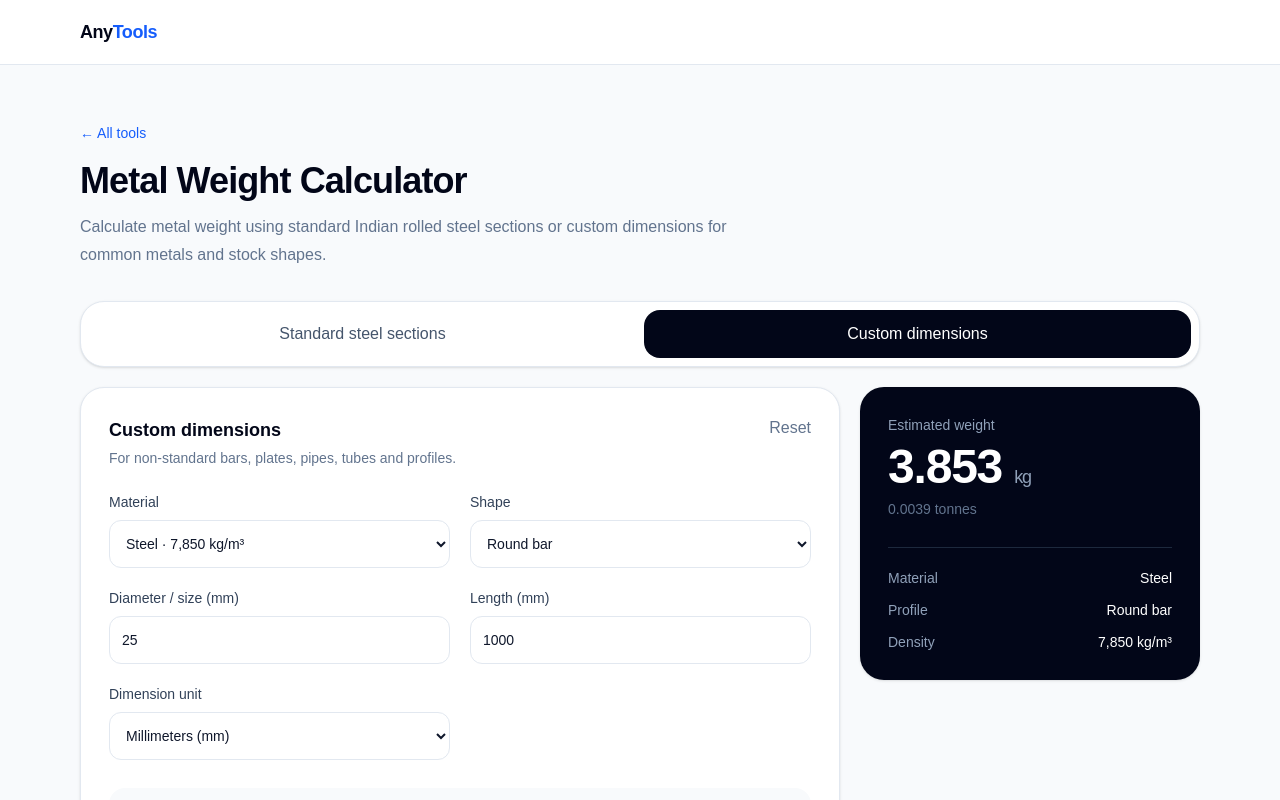
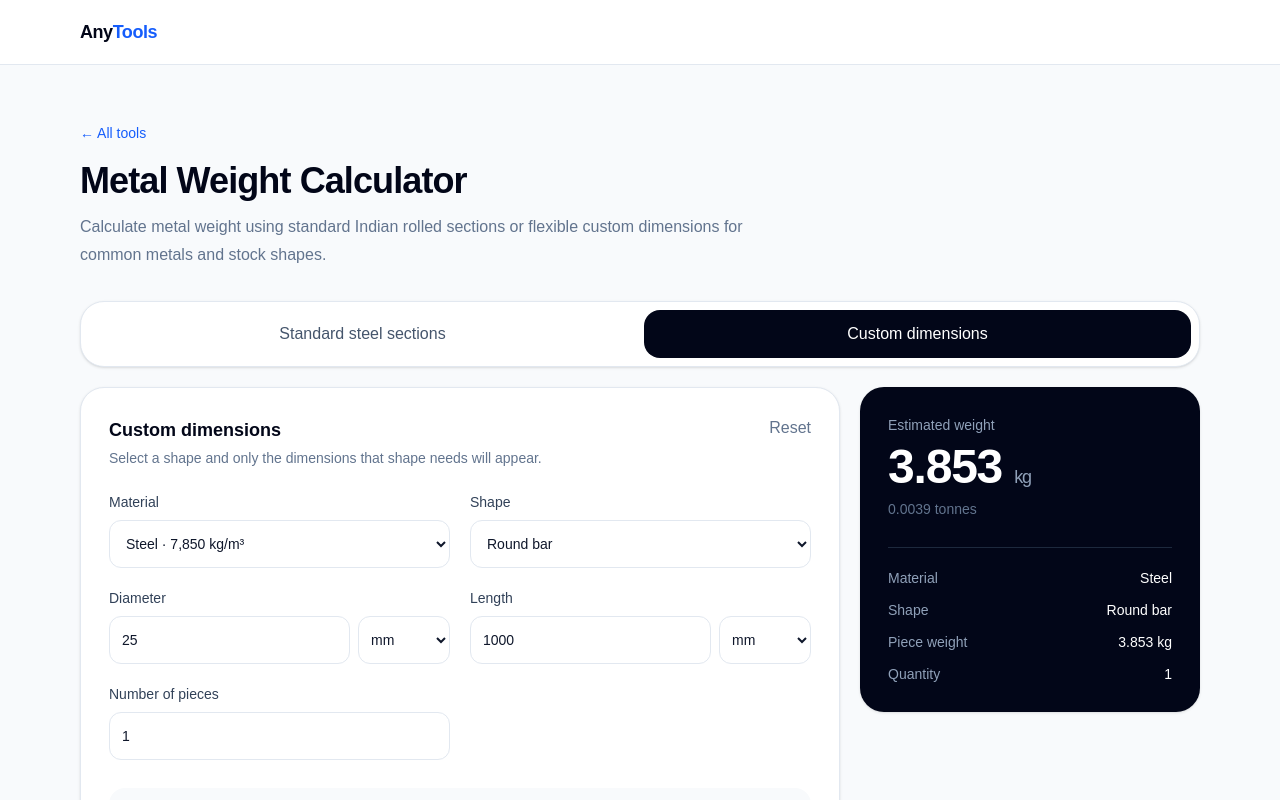
Before and after one commit to farukislamyt/any-tools, a Next.js app: page /tools/metal-weight in a window 1280 px wide. Both pictures are taken after a click on the button "Custom dimensions". Shown: the top 800 px of the page. Built offline with nearby package versions, Linux system fonts and the light colour scheme.

Commit message:
Upgrade metal weight inputs by shape and unit

```diff
--- a/app/tools/metal-weight/page.tsx
+++ b/app/tools/metal-weight/page.tsx
@@ -5,8 +5,11 @@ import { ToolShell } from "@/components/tool-shell";
 import { sectionFamilies, steelSections } from "@/lib/steel-sections";
 
 type Mode = "standard" | "custom";
-type Shape = "round" | "square" | "rectangle" | "flat" | "hex" | "octagon" | "plate" | "pipe" | "tube" | "angle" | "channel" | "i-beam" | "h-beam" | "tee" | "z" | "wire";
+type Shape =
+  | "round" | "square" | "rectangle" | "flat" | "hex" | "octagon" | "plate" | "pipe" | "tube"
+  | "angle" | "channel" | "i-beam" | "h-beam" | "tee" | "z" | "wire";
 type Material = keyof typeof materials;
+type Unit = "mm" | "cm" | "m" | "in" | "ft";
 
 const materials = {
   Steel: 7850, "Carbon steel": 7850, "Mild steel": 7850,
@@ -28,8 +31,26 @@ const shapes: { value: Shape; label: string }[] = [
   { value: "tee", label: "T-section" }, { value: "z", label: "Z-section" },
 ];
 
+const units: { value: Unit; label: string }[] = [
+  { value: "mm", label: "mm" }, { value: "cm", label: "cm" }, { value: "m", label: "m" },
+  { value: "in", label: "in" }, { value: "ft", label: "ft" },
+];
+
 const inputClass = "mt-2 h-12 w-full rounded-xl border border-slate-200 bg-white px-3 text-slate-900 outline-none transition focus:border-slate-900 focus:ring-2 focus:ring-slate-100";
 const positive = (v: string) => { const n = Number(v); return Number.isFinite(n) && n > 0 ? n : 0; };
+const toMm = (value: string, unit: Unit) => positive(value) * ({ mm: 1, cm: 10, m: 1000, in: 25.4, ft: 304.8 }[unit]);
+
+function DimensionInput({ label, value, unit, onValue, onUnit }: { label: string; value: string; unit: Unit; onValue: (v: string) => void; onUnit: (u: Unit) => void }) {
+  return <label className="text-sm font-medium text-slate-700">
+    {label}
+    <div className="mt-2 grid grid-cols-[minmax(0,1fr)_92px] gap-2">
+      <input inputMode="decimal" min="0" value={value} onChange={e => onValue(e.target.value)} className="h-12 w-full rounded-xl border border-slate-200 bg-white px-3 text-slate-900 outline-none transition focus:border-slate-900 focus:ring-2 focus:ring-slate-100" />
+      <select value={unit} onChange={e => onUnit(e.target.value as Unit)} className="h-12 rounded-xl border border-slate-200 bg-white px-2 text-slate-900 outline-none focus:border-slate-900 focus:ring-2 focus:ring-slate-100">
+        {units.map(u => <option key={u.value} value={u.value}>{u.label}</option>)}
+      </select>
+    </div>
+  </label>;
+}
 
 export default function MetalWeightPage() {
   const [mode, setMode] = useState<Mode>("standard");
@@ -37,23 +58,31 @@ export default function MetalWeightPage() {
   const [designation, setDesignation] = useState("ISMB 200");
   const [quantity, setQuantity] = useState("1");
   const [length, setLength] = useState("6");
-  const [lengthUnit, setLengthUnit] = useState<"m" | "ft" | "mm">("m");
+  const [lengthUnit, setLengthUnit] = useState<Unit>("m");
 
   const [material, setMaterial] = useState<Material>("Steel");
   const [shape, setShape] = useState<Shape>("round");
   const [size, setSize] = useState("25");
+  const [sizeUnit, setSizeUnit] = useState<Unit>("mm");
   const [size2, setSize2] = useState("10");
+  const [size2Unit, setSize2Unit] = useState<Unit>("mm");
   const [thickness, setThickness] = useState("2");
+  const [thicknessUnit, setThicknessUnit] = useState<Unit>("mm");
   const [flange, setFlange] = useState("50");
+  const [flangeUnit, setFlangeUnit] = useState<Unit>("mm");
+  const [flangeThickness, setFlangeThickness] = useState("5");
+  const [flangeThicknessUnit, setFlangeThicknessUnit] = useState<Unit>("mm");
   const [web, setWeb] = useState("5");
+  const [webUnit, setWebUnit] = useState<Unit>("mm");
   const [customLength, setCustomLength] = useState("1000");
-  const [unit, setUnit] = useState<"mm" | "cm" | "m" | "in">("mm");
+  const [customLengthUnit, setCustomLengthUnit] = useState<Unit>("mm");
+  const [customQuantity, setCustomQuantity] = useState("1");
 
   const familySections = useMemo(() => steelSections.filter(s => s.family === family), [family]);
   const selectedStandard = steelSections.find(s => s.designation === designation) ?? familySections[0];
 
   const standardResult = useMemo(() => {
-    const meters = positive(length) * ({ m: 1, ft: 0.3048, mm: 0.001 }[lengthUnit]);
+    const meters = toMm(length, lengthUnit) / 1000;
     const pieces = Math.max(1, Math.floor(positive(quantity)));
     const kgPerM = selectedStandard?.massKgPerM ?? 0;
     const pieceKg = kgPerM * meters;
@@ -61,40 +90,47 @@ export default function MetalWeightPage() {
   }, [designation, length, lengthUnit, quantity, selectedStandard]);
 
   const customResult = useMemo(() => {
-    const a = positive(size), b = positive(size2), t = positive(thickness);
-    const f = positive(flange), w = positive(web), l = positive(customLength);
-    const factor = { mm: 1, cm: 10, m: 1000, in: 25.4 }[unit];
-    const x = a * factor, y = b * factor, wall = t * factor, fl = f * factor, wd = w * factor, len = l * factor;
+    const a = toMm(size, sizeUnit);
+    const b = toMm(size2, size2Unit);
+    const t = toMm(thickness, thicknessUnit);
+    const f = toMm(flange, flangeUnit);
+    const ft = toMm(flangeThickness, flangeThicknessUnit);
+    const w = toMm(web, webUnit);
+    const l = toMm(customLength, customLengthUnit);
     let area = 0;
-    if (["round", "wire"].includes(shape)) area = Math.PI * (x / 2) ** 2;
-    if (shape === "square") area = x ** 2;
-    if (["rectangle", "flat", "plate"].includes(shape)) area = x * y;
-    if (shape === "hex") area = (3 * Math.sqrt(3) * x ** 2) / 8;
-    if (shape === "octagon") area = 2 * (1 + Math.sqrt(2)) * (x / 2) ** 2;
-    if (shape === "pipe") area = Math.PI * ((x / 2) ** 2 - Math.max(0, (x - 2 * wall) / 2) ** 2);
-    if (shape === "tube") area = x * y - Math.max(0, x - 2 * wall) * Math.max(0, y - 2 * wall);
-    if (shape === "angle") area = 2 * fl * wall - wall ** 2;
-    if (shape === "channel") area = 2 * fl * wall + Math.max(0, x - wall) * wd;
-    if (["i-beam", "h-beam"].includes(shape)) area = 2 * fl * wall + Math.max(0, x - 2 * wall) * wd;
-    if (shape === "tee") area = fl * wall + Math.max(0, x - wall) * wd;
-    if (shape === "z") area = 2 * fl * wall + Math.max(0, x - 2 * wall) * wd;
-    const two = ["rectangle", "flat", "plate", "tube"].includes(shape);
-    const structural = ["angle", "channel", "i-beam", "h-beam", "tee", "z"].includes(shape);
-    const valid = a > 0 && l > 0 && area > 0 && (!two || b > 0) && (!structural || (f > 0 && w > 0 && t > 0));
-    const kg = valid ? area * len * materials[material] / 1e9 : 0;
-    return { kg, tonnes: kg / 1000 };
-  }, [material, shape, size, size2, thickness, flange, web, customLength, unit]);
 
-  const twoDimensions = ["rectangle", "flat", "plate", "tube"].includes(shape);
-  const hollow = ["pipe", "tube"].includes(shape);
-  const structural = ["angle", "channel", "i-beam", "h-beam", "tee", "z"].includes(shape);
-  const primary = ["round", "pipe", "hex", "octagon", "wire"].includes(shape) ? "Diameter / size" : "Width / height";
+    if (["round", "wire"].includes(shape)) area = Math.PI * (a / 2) ** 2;
+    if (shape === "square") area = a ** 2;
+    if (["rectangle"].includes(shape)) area = a * b;
+    if (["flat", "plate"].includes(shape)) area = a * b;
+    if (shape === "hex") area = (3 * Math.sqrt(3) * a ** 2) / 8;
+    if (shape === "octagon") area = 2 * (1 + Math.sqrt(2)) * (a / 2) ** 2;
+    if (shape === "pipe") area = Math.PI * ((a / 2) ** 2 - Math.max(0, (a - 2 * t) / 2) ** 2);
+    if (shape === "tube") area = a * b - Math.max(0, a - 2 * t) * Math.max(0, b - 2 * t);
+    if (shape === "angle") area = 2 * a * t + 2 * b * t - t ** 2;
+    if (["channel", "i-beam", "h-beam"].includes(shape)) area = 2 * f * ft + Math.max(0, a - 2 * ft) * w;
+    if (shape === "tee") area = f * ft + Math.max(0, a - ft) * w;
+    if (shape === "z") area = 2 * f * ft + Math.max(0, a - 2 * ft) * w;
+
+    const pieces = Math.max(1, Math.floor(positive(customQuantity)));
+    const valid = a > 0 && l > 0 && area > 0;
+    const pieceKg = valid ? area * l * materials[material] / 1e9 : 0;
+    return { pieceKg, totalKg: pieceKg * pieces, tonnes: (pieceKg * pieces) / 1000, pieces };
+  }, [material, shape, size, sizeUnit, size2, size2Unit, thickness, thicknessUnit, flange, flangeUnit, flangeThickness, flangeThicknessUnit, web, webUnit, customLength, customLengthUnit, customQuantity]);
+
   const reset = () => {
     setMode("standard"); setFamily("ISMB"); setDesignation("ISMB 200"); setQuantity("1"); setLength("6"); setLengthUnit("m");
-    setMaterial("Steel"); setShape("round"); setSize("25"); setSize2("10"); setThickness("2"); setFlange("50"); setWeb("5"); setCustomLength("1000"); setUnit("mm");
+    setMaterial("Steel"); setShape("round"); setSize("25"); setSizeUnit("mm"); setSize2("10"); setSize2Unit("mm");
+    setThickness("2"); setThicknessUnit("mm"); setFlange("50"); setFlangeUnit("mm"); setFlangeThickness("5"); setFlangeThicknessUnit("mm");
+    setWeb("5"); setWebUnit("mm"); setCustomLength("1000"); setCustomLengthUnit("mm"); setCustomQuantity("1");
   };
 
-  return <ToolShell title="Metal Weight Calculator" description="Calculate metal weight using standard Indian rolled steel sections or custom dimensions for common metals and stock shapes.">
+  const structural = ["angle", "channel", "i-beam", "h-beam", "tee", "z"].includes(shape);
+  const hollow = ["pipe", "tube"].includes(shape);
+  const twoDimensions = ["rectangle", "flat", "plate", "tube"].includes(shape);
+  const shapeLabel = shapes.find(s => s.value === shape)?.label;
+
+  return <ToolShell title="Metal Weight Calculator" description="Calculate metal weight using standard Indian rolled sections or flexible custom dimensions for common metals and stock shapes.">
     <div className="mb-5 rounded-3xl border border-slate-200 bg-white p-2 shadow-sm">
       <div className="grid grid-cols-2 gap-2">
         <button type="button" onClick={() => setMode("standard")} className={`rounded-2xl px-4 py-3 text-sm font-semibold transition ${mode === "standard" ? "bg-slate-950 text-white" : "text-slate-600 hover:bg-slate-50"}`}>Standard steel sections</button>
@@ -104,40 +140,45 @@ export default function MetalWeightPage() {
 
     {mode === "standard" ? <div className="grid gap-5 lg:grid-cols-[minmax(0,1fr)_340px]">
       <section className="rounded-3xl border border-slate-200 bg-white p-5 shadow-sm sm:p-7">
-        <div className="mb-6 flex items-start justify-between gap-4"><div><h2 className="text-lg font-semibold text-slate-950">Standard rolled section</h2><p className="mt-1 text-sm text-slate-500">Select a catalogue section; weight uses its standard mass per metre.</p></div><button type="button" onClick={reset} className="text-sm font-medium text-slate-500 hover:text-slate-950">Reset</button></div>
+        <div className="mb-6 flex items-start justify-between gap-4"><div><h2 className="text-lg font-semibold text-slate-950">Standard rolled section</h2><p className="mt-1 text-sm text-slate-500">Choose a catalogue section; its standard mass per metre is used.</p></div><button type="button" onClick={reset} className="text-sm font-medium text-slate-500 hover:text-slate-950">Reset</button></div>
         <div className="grid gap-5 sm:grid-cols-2">
           <label className="text-sm font-medium text-slate-700">Section family<select value={family} onChange={e => { const next = e.target.value as typeof family; setFamily(next); setDesignation(steelSections.find(s => s.family === next)?.designation ?? ""); }} className={inputClass}>{sectionFamilies.map(f => <option key={f} value={f}>{f}</option>)}</select></label>
           <label className="text-sm font-medium text-slate-700">Section designation<select value={designation} onChange={e => setDesignation(e.target.value)} className={inputClass}>{familySections.map(s => <option key={s.designation} value={s.designation}>{s.designation} · {s.massKgPerM} kg/m</option>)}</select></label>
-          <label className="text-sm font-medium text-slate-700">Length per piece<input inputMode="decimal" min="0" value={length} onChange={e => setLength(e.target.value)} className={inputClass} /></label>
-          <label className="text-sm font-medium text-slate-700">Length unit<select value={lengthUnit} onChange={e => setLengthUnit(e.target.value as typeof lengthUnit)} className={inputClass}><option value="m">Meters (m)</option><option value="ft">Feet (ft)</option><option value="mm">Millimeters (mm)</option></select></label>
+          <DimensionInput label="Length per piece" value={length} unit={lengthUnit} onValue={setLength} onUnit={setLengthUnit} />
           <label className="text-sm font-medium text-slate-700">Number of pieces<input inputMode="numeric" min="1" step="1" value={quantity} onChange={e => setQuantity(e.target.value)} className={inputClass} /></label>
         </div>
-        <div className="mt-7 grid gap-3 rounded-2xl bg-slate-50 p-4 text-sm text-slate-600 sm:grid-cols-3">
-          <div><p className="text-xs text-slate-400">Standard mass</p><p className="mt-1 font-semibold text-slate-900">{selectedStandard?.massKgPerM ?? 0} kg/m</p></div>
-          <div><p className="text-xs text-slate-400">Nominal depth</p><p className="mt-1 font-semibold text-slate-900">{selectedStandard?.depthMm ? `${selectedStandard.depthMm} mm` : "—"}</p></div>
-          <div><p className="text-xs text-slate-400">Nominal width</p><p className="mt-1 font-semibold text-slate-900">{selectedStandard?.widthMm ? `${selectedStandard.widthMm} mm` : "—"}</p></div>
-        </div>
-        <p className="mt-5 text-xs leading-5 text-slate-500">Catalogue values are intended for quantity and weight estimation. For fabrication, procurement or structural design, verify the current applicable standard and mill certificate.</p>
+        <div className="mt-7 grid gap-3 rounded-2xl bg-slate-50 p-4 text-sm sm:grid-cols-3"><div><p className="text-xs text-slate-400">Standard mass</p><p className="mt-1 font-semibold text-slate-900">{selectedStandard?.massKgPerM ?? 0} kg/m</p></div><div><p className="text-xs text-slate-400">Nominal depth</p><p className="mt-1 font-semibold text-slate-900">{selectedStandard?.depthMm ? `${selectedStandard.depthMm} mm` : "—"}</p></div><div><p className="text-xs text-slate-400">Nominal width</p><p className="mt-1 font-semibold text-slate-900">{selectedStandard?.widthMm ? `${selectedStandard.widthMm} mm` : "—"}</p></div></div>
+        <p className="mt-5 text-xs leading-5 text-slate-500">Catalogue values are intended for quantity and weight estimation. For fabrication, procurement or structural design, verify the applicable standard and mill certificate.</p>
       </section>
       <aside className="h-fit rounded-3xl bg-slate-950 p-6 text-white shadow-sm sm:p-7 lg:sticky lg:top-6"><p className="text-sm text-slate-400">Total estimated weight</p><div className="mt-2 text-4xl font-bold tracking-tight sm:text-5xl">{standardResult.totalKg.toFixed(3)} <span className="text-lg font-medium text-slate-400">kg</span></div><p className="mt-2 text-sm text-slate-500">{(standardResult.totalKg / 1000).toFixed(4)} tonnes</p><div className="mt-7 border-t border-slate-800 pt-5 text-sm"><div className="flex justify-between gap-4"><span className="text-slate-400">Section</span><span>{selectedStandard?.designation}</span></div><div className="mt-3 flex justify-between"><span className="text-slate-400">Piece weight</span><span>{standardResult.pieceKg.toFixed(3)} kg</span></div><div className="mt-3 flex justify-between"><span className="text-slate-400">Quantity</span><span>{standardResult.pieces}</span></div></div></aside>
     </div> : <div className="grid gap-5 lg:grid-cols-[minmax(0,1fr)_340px]">
       <section className="rounded-3xl border border-slate-200 bg-white p-5 shadow-sm sm:p-7">
-        <div className="mb-6 flex items-start justify-between gap-4"><div><h2 className="text-lg font-semibold text-slate-950">Custom dimensions</h2><p className="mt-1 text-sm text-slate-500">For non-standard bars, plates, pipes, tubes and profiles.</p></div><button type="button" onClick={reset} className="text-sm font-medium text-slate-500 hover:text-slate-950">Reset</button></div>
+        <div className="mb-6 flex items-start justify-between gap-4"><div><h2 className="text-lg font-semibold text-slate-950">Custom dimensions</h2><p className="mt-1 text-sm text-slate-500">Select a shape and only the dimensions that shape needs will appear.</p></div><button type="button" onClick={reset} className="text-sm font-medium text-slate-500 hover:text-slate-950">Reset</button></div>
         <div className="grid gap-5 sm:grid-cols-2">
           <label className="text-sm font-medium text-slate-700">Material<select value={material} onChange={e => setMaterial(e.target.value as Material)} className={inputClass}>{Object.entries(materials).map(([name, density]) => <option key={name} value={name}>{name} · {density.toLocaleString()} kg/m³</option>)}</select></label>
           <label className="text-sm font-medium text-slate-700">Shape<select value={shape} onChange={e => setShape(e.target.value as Shape)} className={inputClass}>{shapes.map(s => <option key={s.value} value={s.value}>{s.label}</option>)}</select></label>
-          <label className="text-sm font-medium text-slate-700">{primary} ({unit})<input inputMode="decimal" min="0" value={size} onChange={e => setSize(e.target.value)} className={inputClass} /></label>
-          {twoDimensions && <label className="text-sm font-medium text-slate-700">{shape === "plate" || shape === "flat" ? "Thickness" : "Height"} ({unit})<input inputMode="decimal" min="0" value={size2} onChange={e => setSize2(e.target.value)} className={inputClass} /></label>}
-          {hollow && <label className="text-sm font-medium text-slate-700">Wall thickness ({unit})<input inputMode="decimal" min="0" value={thickness} onChange={e => setThickness(e.target.value)} className={inputClass} /></label>}
-          {structural && <><label className="text-sm font-medium text-slate-700">Flange width ({unit})<input inputMode="decimal" min="0" value={flange} onChange={e => setFlange(e.target.value)} className={inputClass} /></label><label className="text-sm font-medium text-slate-700">Web thickness ({unit})<input inputMode="decimal" min="0" value={web} onChange={e => setWeb(e.target.value)} className={inputClass} /></label><label className="text-sm font-medium text-slate-700">Section thickness ({unit})<input inputMode="decimal" min="0" value={thickness} onChange={e => setThickness(e.target.value)} className={inputClass} /></label></>}
-          <label className="text-sm font-medium text-slate-700">Length ({unit})<input inputMode="decimal" min="0" value={customLength} onChange={e => setCustomLength(e.target.value)} className={inputClass} /></label>
-          <label className="text-sm font-medium text-slate-700">Dimension unit<select value={unit} onChange={e => setUnit(e.target.value as typeof unit)} className={inputClass}><option value="mm">Millimeters (mm)</option><option value="cm">Centimeters (cm)</option><option value="m">Meters (m)</option><option value="in">Inches (in)</option></select></label>
+
+          {shape === "round" || shape === "wire" ? <DimensionInput label={shape === "wire" ? "Diameter" : "Diameter"} value={size} unit={sizeUnit} onValue={setSize} onUnit={setSizeUnit} /> : null}
+          {shape === "square" ? <DimensionInput label="Side" value={size} unit={sizeUnit} onValue={setSize} onUnit={setSizeUnit} /> : null}
+          {shape === "rectangle" ? <><DimensionInput label="Side A / Width" value={size} unit={sizeUnit} onValue={setSize} onUnit={setSizeUnit} /><DimensionInput label="Side B / Height" value={size2} unit={size2Unit} onValue={setSize2} onUnit={setSize2Unit} /></> : null}
+          {shape === "flat" || shape === "plate" ? <><DimensionInput label="Width" value={size} unit={sizeUnit} onValue={setSize} onUnit={setSizeUnit} /><DimensionInput label="Thickness" value={size2} unit={size2Unit} onValue={setSize2} onUnit={setSize2Unit} /></> : null}
+          {shape === "hex" ? <DimensionInput label="Across corners" value={size} unit={sizeUnit} onValue={setSize} onUnit={setSizeUnit} /> : null}
+          {shape === "octagon" ? <DimensionInput label="Across flats" value={size} unit={sizeUnit} onValue={setSize} onUnit={setSizeUnit} /> : null}
+          {shape === "pipe" ? <><DimensionInput label="Outside diameter" value={size} unit={sizeUnit} onValue={setSize} onUnit={setSizeUnit} /><DimensionInput label="Wall thickness" value={thickness} unit={thicknessUnit} onValue={setThickness} onUnit={setThicknessUnit} /></> : null}
+          {shape === "tube" ? <><DimensionInput label="Outside width" value={size} unit={sizeUnit} onValue={setSize} onUnit={setSizeUnit} /><DimensionInput label="Outside height" value={size2} unit={size2Unit} onValue={setSize2} onUnit={setSize2Unit} /><DimensionInput label="Wall thickness" value={thickness} unit={thicknessUnit} onValue={setThickness} onUnit={setThicknessUnit} /></> : null}
+          {shape === "angle" ? <><DimensionInput label="Side A" value={size} unit={sizeUnit} onValue={setSize} onUnit={setSizeUnit} /><DimensionInput label="Side B" value={size2} unit={size2Unit} onValue={setSize2} onUnit={setSize2Unit} /><DimensionInput label="Thickness" value={thickness} unit={thicknessUnit} onValue={setThickness} onUnit={setThicknessUnit} /></> : null}
+          {structural && shape !== "angle" ? <><DimensionInput label="Overall depth / height" value={size} unit={sizeUnit} onValue={setSize} onUnit={setSizeUnit} /><DimensionInput label="Flange width" value={flange} unit={flangeUnit} onValue={setFlange} onUnit={setFlangeUnit} /><DimensionInput label="Flange thickness" value={flangeThickness} unit={flangeThicknessUnit} onValue={setFlangeThickness} onUnit={setFlangeThicknessUnit} /><DimensionInput label="Web thickness" value={web} unit={webUnit} onValue={setWeb} onUnit={setWebUnit} /></> : null}
+
+          <DimensionInput label="Length" value={customLength} unit={customLengthUnit} onValue={setCustomLength} onUnit={setCustomLengthUnit} />
+          <label className="text-sm font-medium text-slate-700">Number of pieces<input inputMode="numeric" min="1" step="1" value={customQuantity} onChange={e => setCustomQuantity(e.target.value)} className={inputClass} /></label>
         </div>
-        <div className="mt-7 rounded-2xl bg-slate-50 p-4 text-sm text-slate-600"><p className="font-medium text-slate-800">Engineering note</p><p className="mt-1 leading-6">Custom mode uses geometry × density. Rolled structural sections can differ because of fillets, slopes and rolling tolerances; use Standard steel sections when a catalogue designation is available.</p></div>
+
+        <div className="mt-7 rounded-2xl bg-slate-50 p-4 text-sm text-slate-600"><p className="font-medium text-slate-800">Flexible units</p><p className="mt-1 leading-6">Every dimension has its own unit selector. You can mix mm, cm, m, inches and feet—for example, 50 mm × 2 in × 6 ft.</p></div>
+        <div className="mt-4 rounded-2xl border border-amber-100 bg-amber-50 p-4 text-sm text-amber-900"><p className="font-medium">Engineering note</p><p className="mt-1 leading-6">Custom mode uses idealized geometry × material density. Rolled structural profiles can differ because of fillets, slopes and manufacturing tolerances; use a verified catalogue mass when an exact standard section is available.</p></div>
       </section>
-      <aside className="h-fit rounded-3xl bg-slate-950 p-6 text-white shadow-sm sm:p-7 lg:sticky lg:top-6"><p className="text-sm text-slate-400">Estimated weight</p><div className="mt-2 text-4xl font-bold tracking-tight sm:text-5xl">{customResult.kg.toFixed(3)} <span className="text-lg font-medium text-slate-400">kg</span></div><p className="mt-2 text-sm text-slate-500">{customResult.tonnes.toFixed(4)} tonnes</p><div className="mt-7 border-t border-slate-800 pt-5 text-sm"><div className="flex justify-between gap-4"><span className="text-slate-400">Material</span><span>{material}</span></div><div className="mt-3 flex justify-between gap-4"><span className="text-slate-400">Profile</span><span>{shapes.find(s => s.value === shape)?.label}</span></div><div className="mt-3 flex justify-between gap-4"><span className="text-slate-400">Density</span><span>{materials[material].toLocaleString()} kg/m³</span></div></div></aside>
+      <aside className="h-fit rounded-3xl bg-slate-950 p-6 text-white shadow-sm sm:p-7 lg:sticky lg:top-6"><p className="text-sm text-slate-400">Estimated weight</p><div className="mt-2 text-4xl font-bold tracking-tight sm:text-5xl">{customResult.totalKg.toFixed(3)} <span className="text-lg font-medium text-slate-400">kg</span></div><p className="mt-2 text-sm text-slate-500">{customResult.tonnes.toFixed(4)} tonnes</p><div className="mt-7 border-t border-slate-800 pt-5 text-sm"><div className="flex justify-between gap-4"><span className="text-slate-400">Material</span><span>{material}</span></div><div className="mt-3 flex justify-between gap-4"><span className="text-slate-400">Shape</span><span>{shapeLabel}</span></div><div className="mt-3 flex justify-between gap-4"><span className="text-slate-400">Piece weight</span><span>{customResult.pieceKg.toFixed(3)} kg</span></div><div className="mt-3 flex justify-between gap-4"><span className="text-slate-400">Quantity</span><span>{customResult.pieces}</span></div></div></aside>
     </div>}
 
-    <section className="mt-8 max-w-3xl"><h2 className="text-xl font-semibold text-slate-950">Standard section coverage</h2><p className="mt-2 text-sm leading-6 text-slate-600">The standard mode currently includes common ISMB medium beams, ISWB wide-flange beams, ISMC channels and ISA equal angles. The data model is intentionally separated from the calculator so additional IS 808, IS 1161 and IS 4923 catalogues can be added without changing the calculation engine.</p></section>
+    <section className="mt-8 max-w-3xl"><h2 className="text-xl font-semibold text-slate-950">How the calculator works</h2><p className="mt-2 text-sm leading-6 text-slate-600">The interface changes with the selected shape, so users only see the dimensions required for that geometry. All dimensions are converted internally to millimetres before area, volume and weight are calculated.</p></section>
   </ToolShell>;
 }
```
